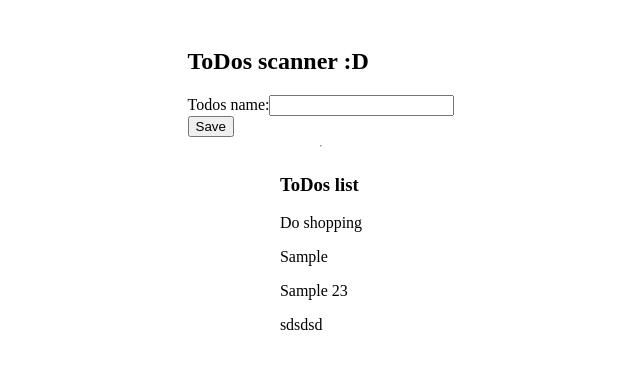
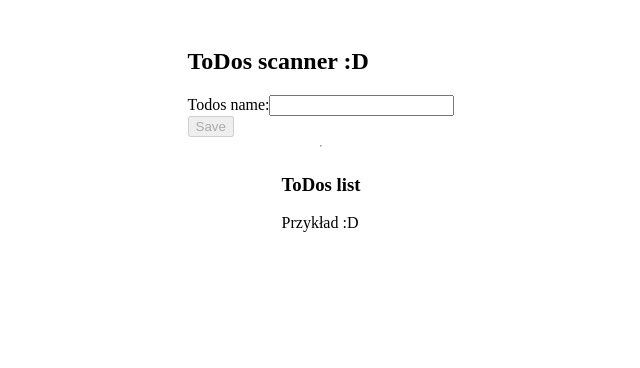
Before and after one commit to gregorro/SDA-ZDJAVApol109-TODOS, an Angular app: page / in a window 1280 px wide. Shown: the top 368 px of the page, without its empty margins (319-959 px from the left). Built offline with nearby package versions, Linux system fonts and the light colour scheme; data requests are answered from the project's data file.

Commit message:
feat: descriprion in todos - draf

```diff
--- a/src/app/components/todos-scanner/todos-scanner.component.html
+++ b/src/app/components/todos-scanner/todos-scanner.component.html
@@ -5,5 +5,5 @@
     <label for="todosNameInput">Todos name:</label>
     <input type="text" id="todosNameInput" [(ngModel)]="todoName">
   </div>
-  <button (click)="saveTodos()">Save</button>
+  <button [disabled]="todoName.length == 0" (click)="saveTodos()">Save</button>
 </div>
--- a/src/app/components/todos-scanner/todos-scanner.component.ts
+++ b/src/app/components/todos-scanner/todos-scanner.component.ts
@@ -13,10 +13,11 @@ export class TodosScannerComponent {
   constructor(private apiService: ApiService) { }
 
   saveTodos() {
-    console.log('saveTodos')
     this.apiService.addTodos({
       name: this.todoName,
       id: v4()
-    }).subscribe()
+    }).subscribe(() => {
+      this.todoName = '';
+    })
   }
 }
--- a/src/app/data/db.json
+++ b/src/app/data/db.json
@@ -1,20 +1,9 @@
 {
   "todos": [
     {
-      "id": "1",
-      "name": "Do shopping"
-    },
-    {
-      "id": "2",
-      "name": "Sample"
-    },
-    {
-      "id": "3",
-      "name": "Sample 23"
-    },
-    {
-      "name": "sdsdsd",
-      "id": "e54ac4d3-aaa3-41da-8283-d751459fcc42"
+      "name": "Przykład :D",
+      "description": "Przykład :D",
+      "id": "b4960555-e216-4685-ad62-35deeee739a4"
     }
   ]
 }
--- a/src/app/services/api/api.types.ts
+++ b/src/app/services/api/api.types.ts
@@ -1,6 +1,7 @@
 export interface Todos {
   id: string;
   name: string;
+  description: string;
 }
 
 export type TodosList = Todos[]
```
